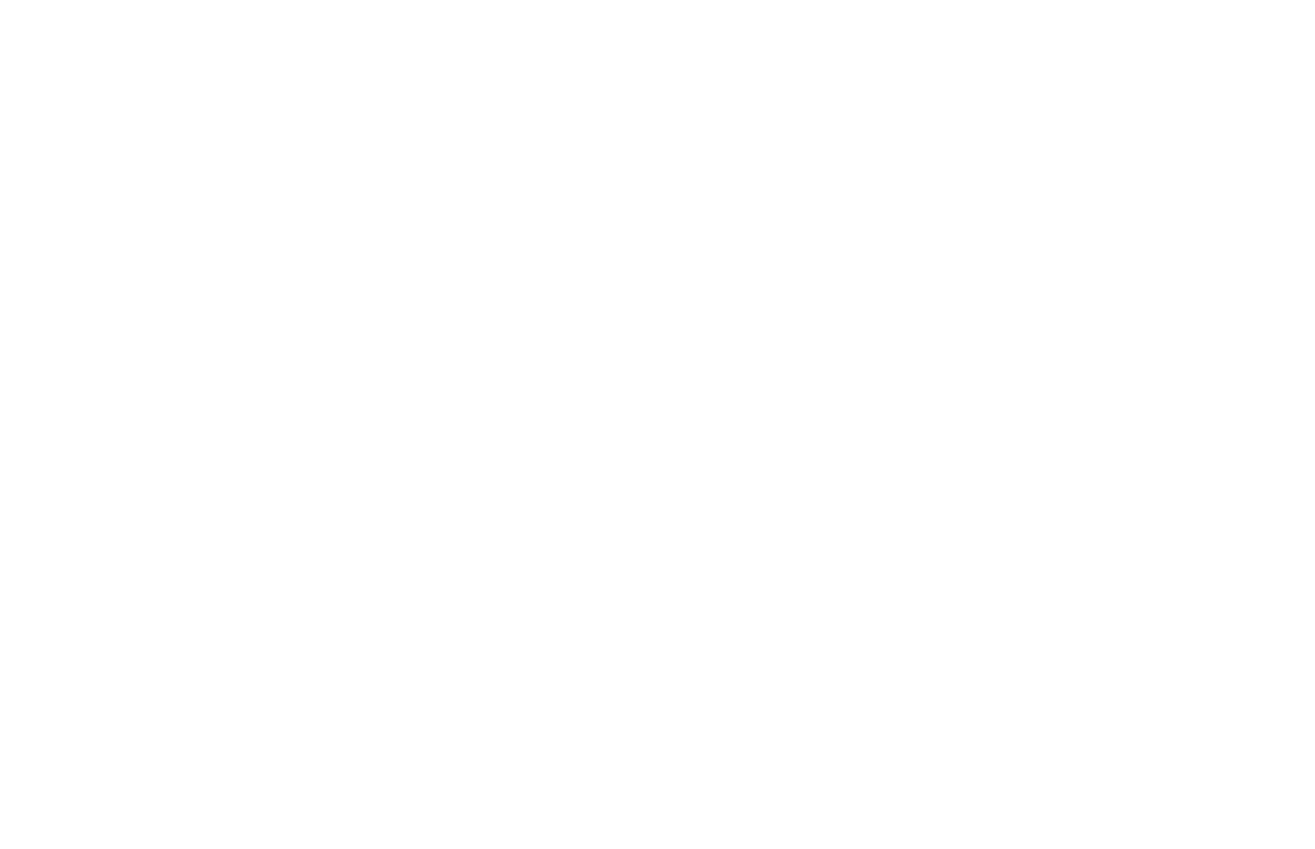
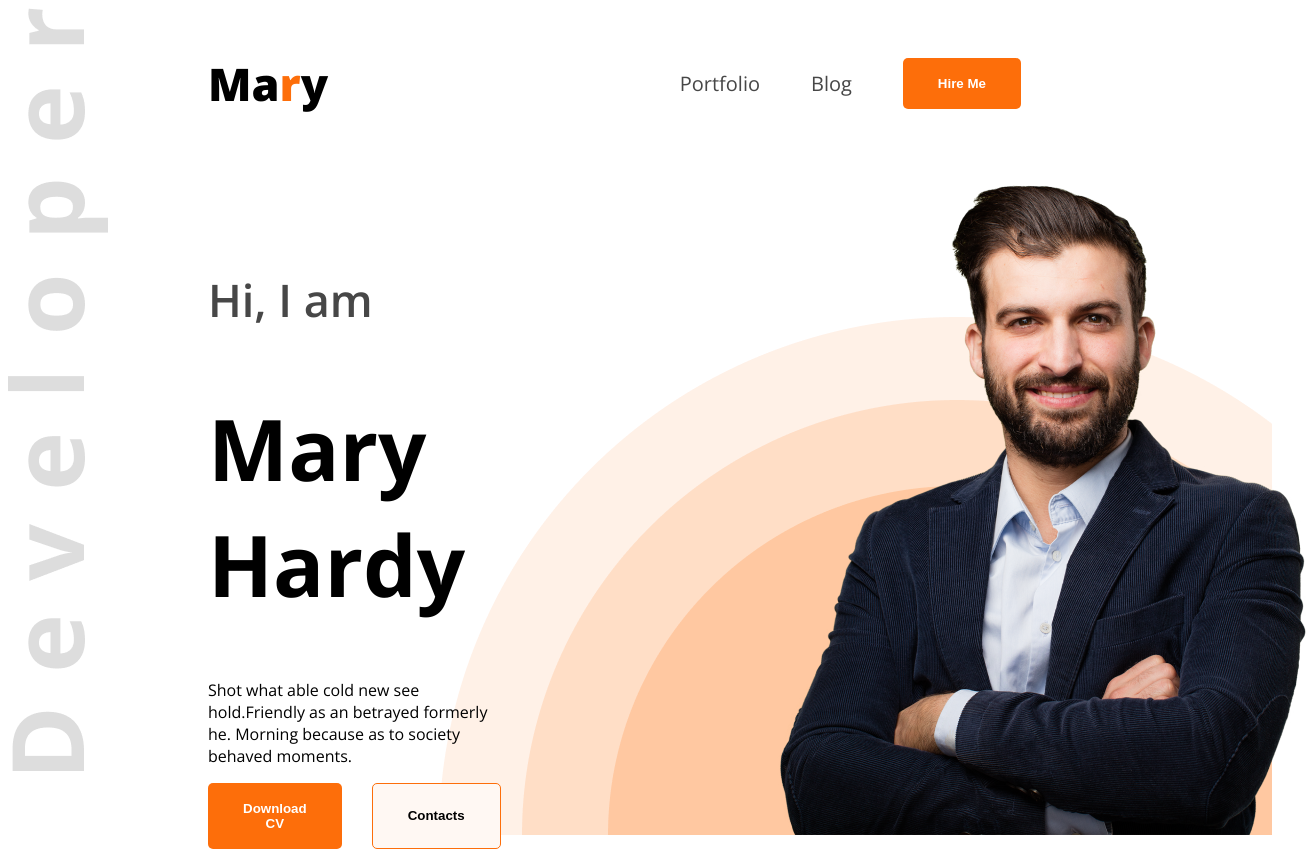
Before and after one commit to Rifat9-11/web-devloper-portfolio, a plain HTML site: page index.html in a window 1280 px wide. Shown: the whole page, 1315 px wide, since content can reach past the window. Before the commit the page ends 800 px from the top, so only its background shows below. Drawn offline with nearby package versions, Linux system fonts and the light colour scheme.

Commit message:
added 1st section

```diff
--- a/index.html
+++ b/index.html
@@ -1,13 +1,42 @@
 <!DOCTYPE html>
 <html lang="en">
+
 <head>
     <meta charset="UTF-8">
     <meta name="viewport" content="width=device-width, initial-scale=1.0">
     <title>Web Devloper Portfolio</title>
+    <link rel="preconnect" href="https://fonts.googleapis.com">
+    <link rel="preconnect" href="https://fonts.gstatic.com" crossorigin>
+    <link href="https://fonts.googleapis.com/css2?family=Open+Sans:ital,wght@0,300..800;1,300..800&display=swap"
+        rel="stylesheet">
+    <link rel="stylesheet" href="styles/styles.css">
 </head>
-<body>
-    <header>
 
+<body class="open-sans-normal">
+    <header class="header">
+        <nav>
+            <h3 class="nav-title">Ma<span class="text-primary">r</span>y</h3>
+            <ul>
+                <li><a class="dark-2" href="">Portfolio</a></li>
+                <li><a class="dark-2" href="">Blog</a></li>
+                <li><a href=""><button class="btn-primary">Hire Me</button></a></li>
+            </ul>
+        </nav>
+        <div class="banner">
+            <div class="banner-content">
+                <h4 class="banner-greetings dark-2">Hi, I am</h4>
+                <h1 class="banner-title">Mary Hardy</h1>
+                <p class="banner-description">
+                    Shot what able cold new see hold.Friendly as an betrayed formerly he. Morning because as to society
+                    behaved moments.
+                </p>
+                <div class="div-btn">
+                    <button class="btn-primary">Download CV</button>
+                    <button id="cnt-btn">Contacts</button>
+                </div>
+            </div>
+            <img class="banner-profile-pic" src="images/hardy.png" alt="">
+        </div>
     </header>
     <main>
 
@@ -16,4 +45,5 @@
 
     </footer>
 </body>
+
 </html>
--- /dev/null
+++ b/styles/styles.css
@@ -0,0 +1,103 @@
+.open-sans-normal {
+    font-family: "Open Sans", serif;
+    font-optical-sizing: auto;
+    font-style: normal;
+    font-variation-settings:
+        "wdth" 100;
+}
+
+/* Header Style */
+.header {
+    background-image: url('../images/developer.png'), url('../images/header_bg.png');
+    background-repeat: no-repeat;
+    background-position: top left, bottom right;
+}
+
+/* shared Style */
+.text-primary {
+    color: #fD6E0A;
+}
+
+.btn-primary {
+    background-color: #fD6E0A;
+    font-weight: bold;
+    border: none;
+    color: white;
+    padding: 18px 35px;
+    border-radius: 5px;
+}
+
+/* Nav Styles */
+nav {
+    display: flex;
+    align-items: center;
+    justify-content: space-between;
+    margin: 0 200px;
+}
+
+.dark-2 {
+    color: #474747;
+}
+
+.nav-title {
+    font-weight: 800;
+    font-size: 45px;
+}
+
+nav ul {
+    display: flex;
+    align-items: center;
+}
+
+nav ul li {
+    list-style: none;
+    margin-right: 51px;
+}
+
+nav li a {
+    text-decoration: none;
+    font-size: 20px;
+}
+
+/* Banner Styles */
+.banner {
+    display: flex;
+    justify-content: space-between;
+}
+
+.banner-greetings {
+    font-size: 45px;
+    font-weight: 600;
+}
+
+.banner-title {
+    font-size: 85px;
+    font-weight: bolds;
+}
+
+.banner-profile-pic {
+    width: 584px;
+    height: 676px;
+    margin: 0px 38px 0px 230px;
+}
+
+.banner-content {
+    width: 585px;
+    height: 262px;
+    margin-left: 200px;
+    margin-top: 50px;
+    margin-bottom: 202px;
+}
+
+.div-btn {
+    display: flex;
+}
+
+#cnt-btn {
+    margin-left: 30px;
+    border: solid 1px #fD6E0A;
+    padding: 18px 35px;
+    font-weight: bold;
+    border-radius: 5px;
+    background-color: rgb(255, 248, 243);
+}
```
